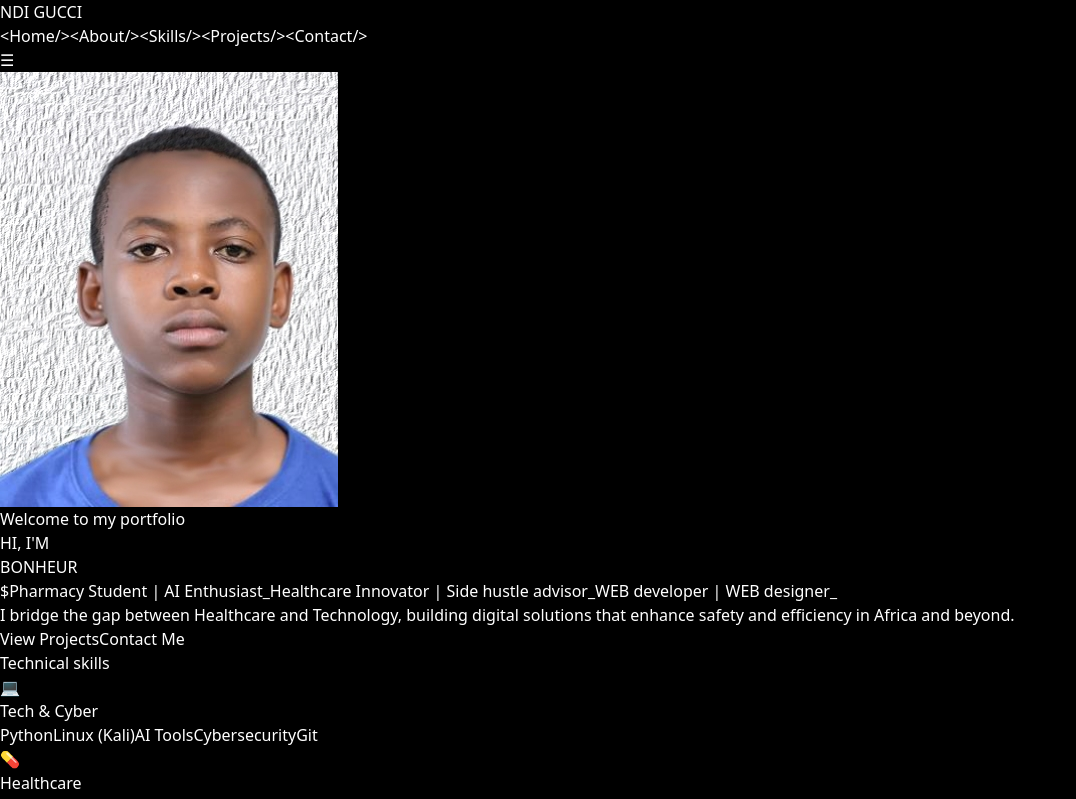
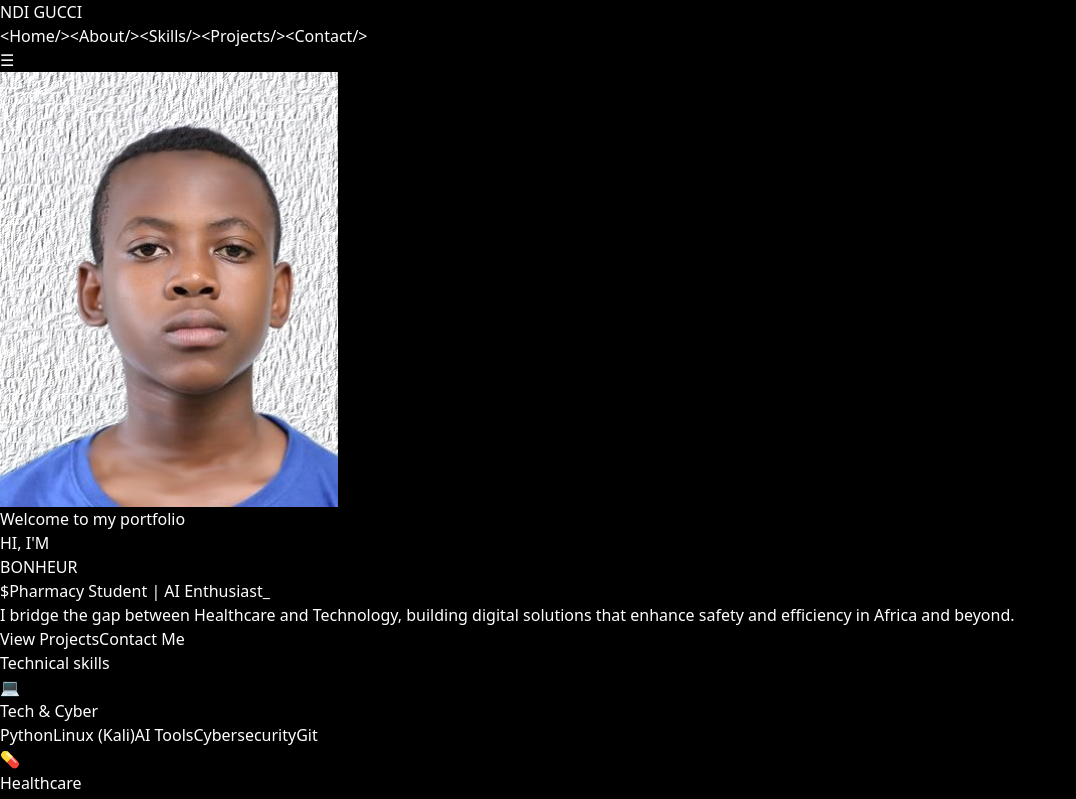
Before and after one commit to ndigucci/my_portfolio, a React (Vite) app: page / in a window 1280 px wide. Shown: the top 799 px of the page, without its empty margins (0-1076 px from the left). Built offline with nearby package versions, Linux system fonts and the light colour scheme.

Commit message:
Updated to cyber theme with photo

```diff
--- a/src/App.jsx
+++ b/src/App.jsx
@@ -261,10 +261,6 @@ function App() {
               <span className="text-cyan-500 mr-2">$</span>
               <Typewriter text="Pharmacy Student | AI Enthusiast" delay={55} />
               <span className="animate-pulse ml-1">_</span>
-              <Typewriter text="Healthcare Innovator | Side hustle advisor" delay={55} />
-              <span className="animate-pulse ml-1">_</span>
-              <Typewriter text="WEB developer | WEB designer" delay={55} />
-              <span className="animate-pulse ml-1">_</span>
             </div>
             <p className="text-gray-400 text-lg mb-10 leading-relaxed max-w-2xl mx-auto md:mx-0">
               I bridge the gap between <span className="text-white font-semibold">Healthcare</span> and <span className="text-white font-semibold">Technology</span>, building digital solutions that enhance safety and efficiency in Africa and beyond.
```
